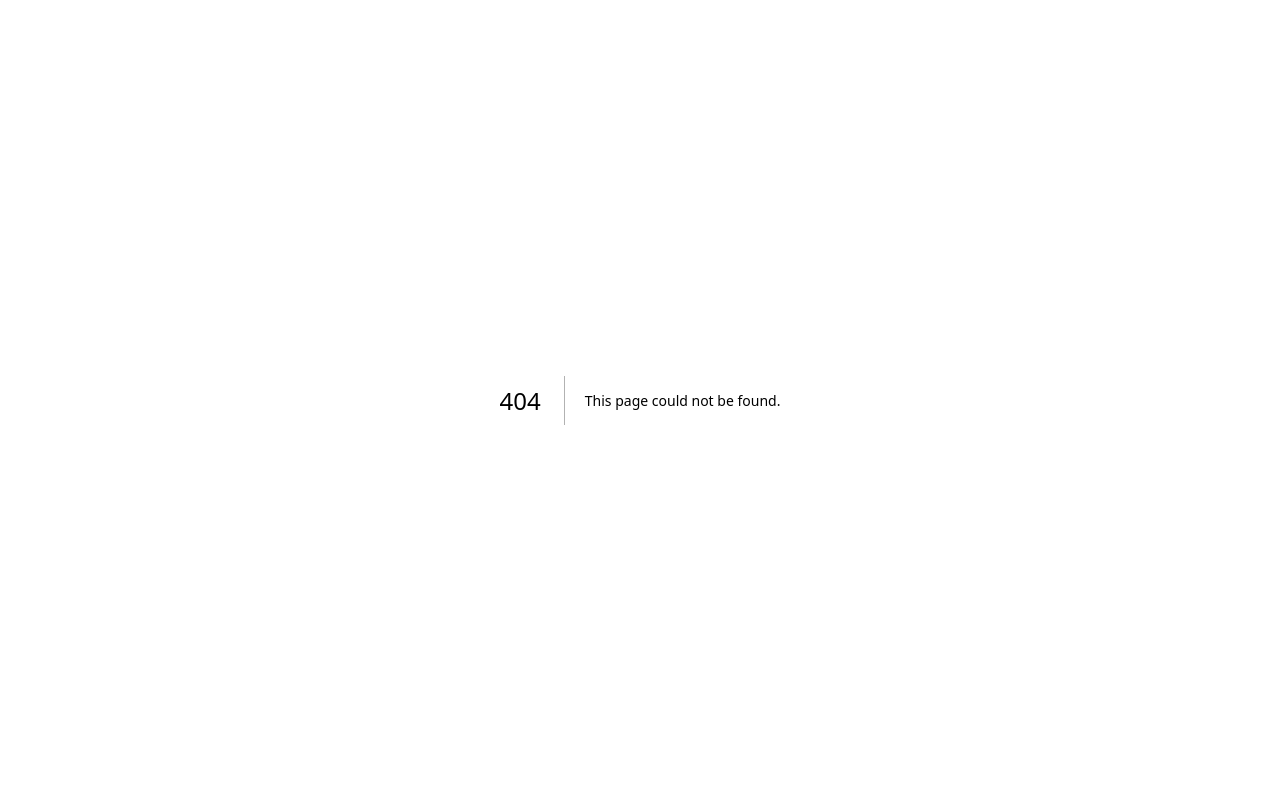
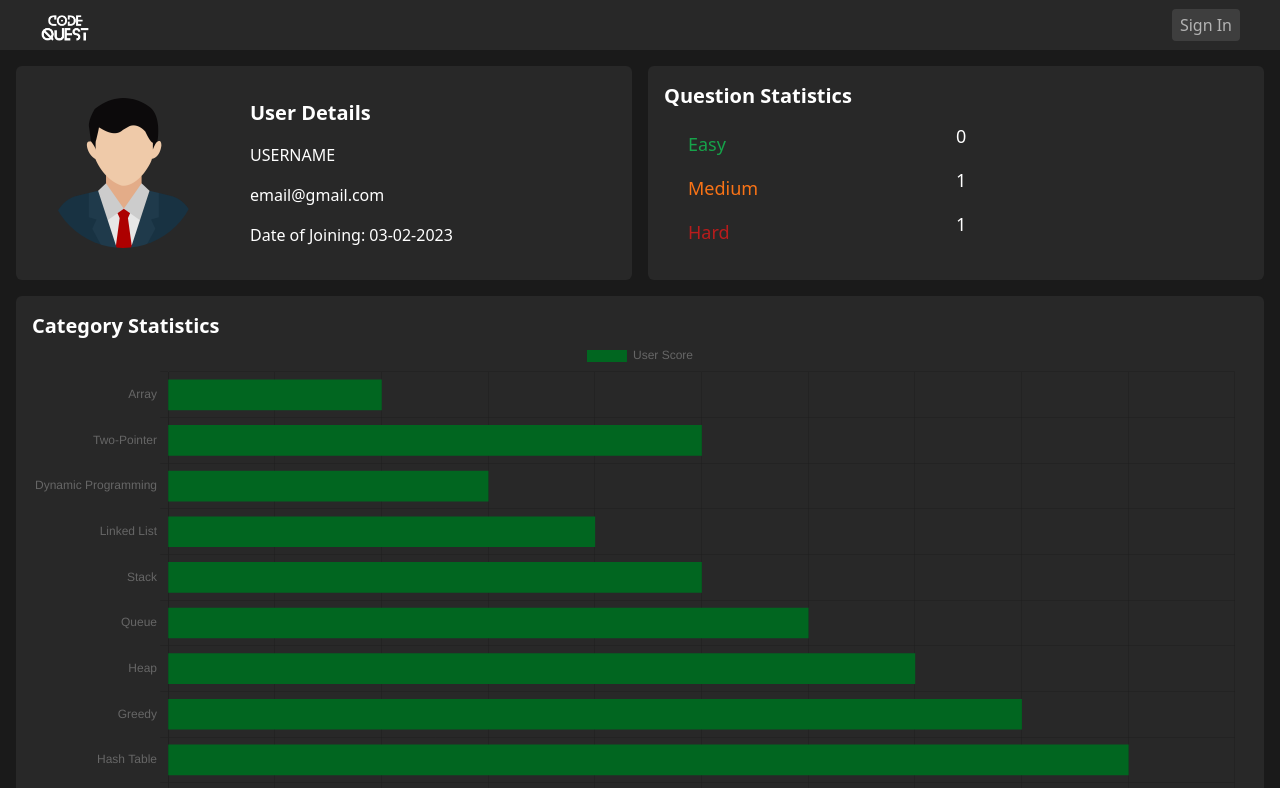
Before and after one commit to ARJ18/main-project-try, a Next.js app: page /dashboard in a window 1280 px wide. Before the commit this address had no page. Shown: the top 788 px of the page. Built offline with nearby package versions, Linux system fonts and the light colour scheme; no server answers.

Commit message:
dashboard implemented

```diff
--- a/package.json
+++ b/package.json
@@ -17,12 +17,14 @@
     "@uiw/react-codemirror": "^4.21.20",
     "assert": "^2.1.0",
     "autoprefixer": "10.4.16",
+    "chart.js": "^4.4.0",
     "eslint": "8.50.0",
     "eslint-config-next": "13.5.2",
     "firebase": "^10.5.2",
     "next": "13.5.2",
     "postcss": "8.4.30",
     "react": "18.2.0",
+    "react-chartjs-2": "^5.2.0",
     "react-dom": "18.2.0",
     "react-firebase-hooks": "^5.1.1",
     "react-icons": "^4.11.0",
--- a/src/components/Topbar/Topbar.tsx
+++ b/src/components/Topbar/Topbar.tsx
@@ -12,9 +12,10 @@ import Timer from "../Timer/Timer";
 
 type TopbarProps = {
     problemPage?: boolean;
+    clock?: boolean;
 };
 
-const Topbar: React.FC<TopbarProps> = ({ problemPage }) => {
+const Topbar: React.FC<TopbarProps> = ({ problemPage, clock }) => {
     const [user] = useAuthState(auth);
     const setAuthModalState = useSetRecoilState(authModalState);
     return (
@@ -49,7 +50,7 @@ const Topbar: React.FC<TopbarProps> = ({ problemPage }) => {
                 )}
 
                 <div className="flex items-center space-x-4 flex-1 justify-end">
-                    <div>
+                    {/* <div>
                         <a
                             href="https://www.buymeacoffee.com/burakorkmezz"
                             target="_blank"
@@ -58,8 +59,8 @@ const Topbar: React.FC<TopbarProps> = ({ problemPage }) => {
                         >
                             Premium
                         </a>
-                    </div>
-                    <Timer />
+                    </div> */}
+                    {clock ? <Timer /> : null}
                     {!user && (
                         <Link
                             href="/auth"
--- /dev/null
+++ b/src/pages/dashboard/index.tsx
@@ -0,0 +1,125 @@
+import React from "react";
+import Image from "next/image";
+import Topbar from "@/components/Topbar/Topbar";
+import {
+    Chart as ChartJS,
+    CategoryScale,
+    LinearScale,
+    BarElement,
+    Title,
+    Tooltip,
+    Legend,
+} from "chart.js";
+import { Bar } from "react-chartjs-2";
+
+ChartJS.register(
+    CategoryScale,
+    LinearScale,
+    BarElement,
+    Title,
+    Tooltip,
+    Legend
+);
+
+type DashboardProps = {};
+
+const bar_options = {
+    responsive: true,
+    indexAxis: "y" as const,
+    plugins: {
+        legend: {
+            position: "top" as const,
+        },
+    },
+    scales: {
+        x: {
+            min: 0,
+            suggestedMax: 100,
+        },
+    },
+};
+
+const bar_labels = [
+    "Array",
+    "Two-Pointer",
+    "Dynamic Programming",
+    "Linked List",
+    "Stack",
+    "Queue",
+    "Heap",
+    "Greedy",
+    "Hash Table",
+    "Binary Search",
+    "Tree",
+    "Graph",
+];
+
+const Dashboard: React.FC<DashboardProps> = () => {
+    return (
+        <>
+            <Topbar clock={false} />
+            <div className="bg-dark-layer-2 w-full py-4 px-4 text-white ">
+                <div className="grid grid-cols-2 gap-4">
+                    <div className="bg-dark-layer-1 rounded-md py-4 px-4 max-h-[320px] min-w-[475px]">
+                        <div className="flex items-center space-x-4 flex-1 justify-start p-4 gap-2">
+                            <Image
+                                src="/avatar.png"
+                                alt="avatar"
+                                height={150}
+                                width={150}
+                                className="rounded-full mr-7"
+                            />
+                            <div className="flex flex-col gap-4">
+                                <div className="text-xl font-semibold">
+                                    User Details
+                                </div>
+                                <div>USERNAME</div>
+                                <div>email@gmail.com</div>
+                                <div>Date of Joining: 03-02-2023</div>
+                            </div>
+                        </div>
+                    </div>
+                    <div className="bg-dark-layer-1 rounded-md py-4 px-4 min-w-[475px]">
+                        <div className="text-xl font-semibold">
+                            Question Statistics
+                        </div>
+                        <div className="grid grid-cols-2 grid-rows-3 grid-flow-row pt-3 px-4 text-lg">
+                            <div className="text-green-600 p-2">Easy</div>
+                            <div>0</div>
+                            <div className="text-orange-500 p-2">Medium</div>
+                            <div>1</div>
+                            <div className="text-red-700 p-2">Hard</div>
+                            <div>1</div>
+                        </div>
+                    </div>
+                    <div className="bg-dark-layer-1 rounded-md py-4 px-4 col-span-2 w-full">
+                        <div className="text-xl font-semibold">
+                            Category Statistics
+                        </div>
+                        <Bar
+                            data={{
+                                labels: bar_labels,
+                                datasets: [
+                                    {
+                                        label: "User Score",
+                                        data: [
+                                            20, 50, 30, 40, 50, 60, 70, 80, 90,
+                                            40, 30, 10,
+                                        ],
+                                        barThickness: 30,
+                                        type: "bar",
+
+                                        backgroundColor: "rgb(1, 102, 32)",
+                                    },
+                                ],
+                            }}
+                            options={bar_options}
+                            className="w-full"
+                        />
+                    </div>
+                </div>
+            </div>
+        </>
+    );
+};
+export default Dashboard;
```
Also changed, not shown: 1 other file (tests, documents, lock files or other folders).
